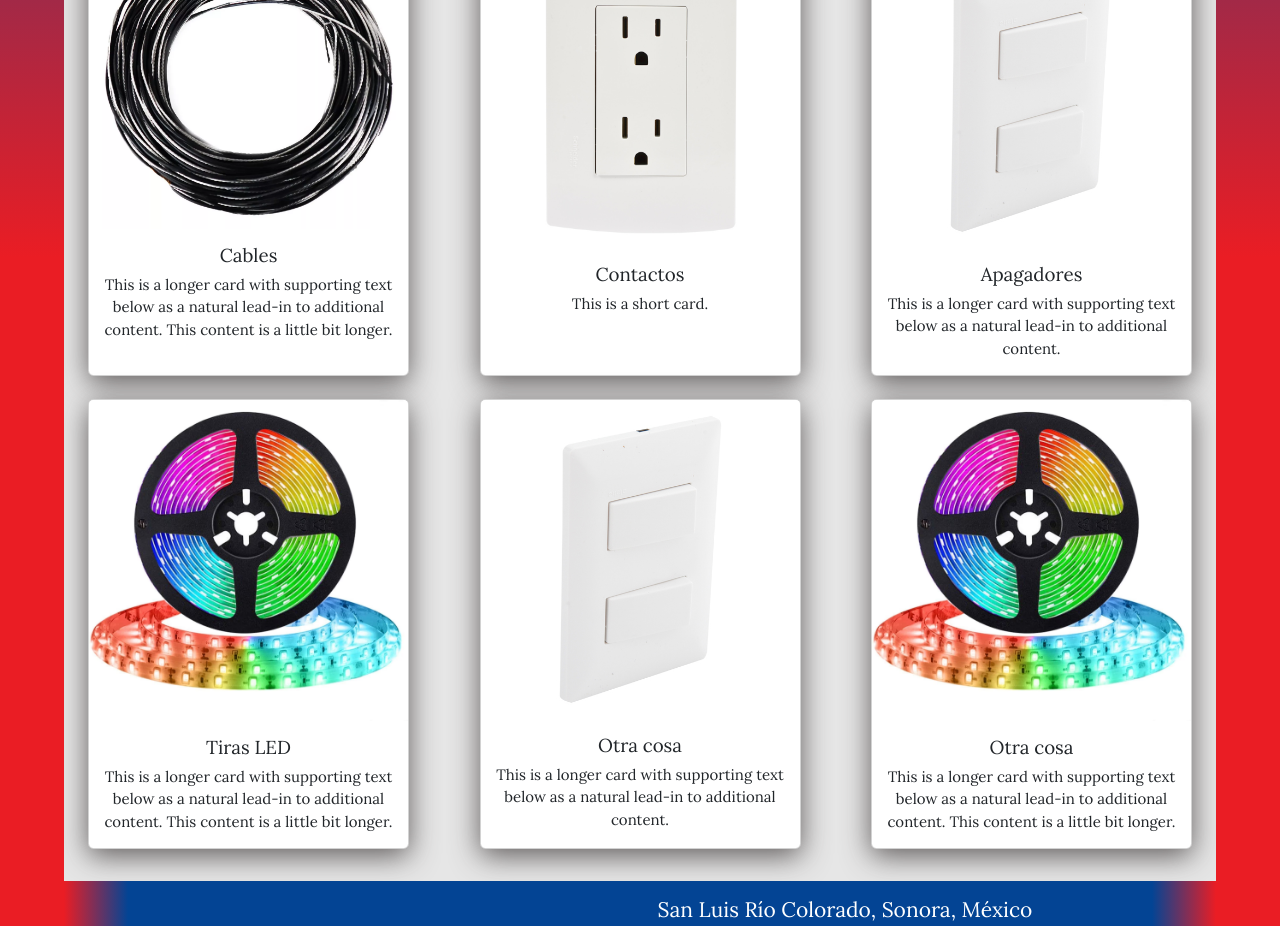
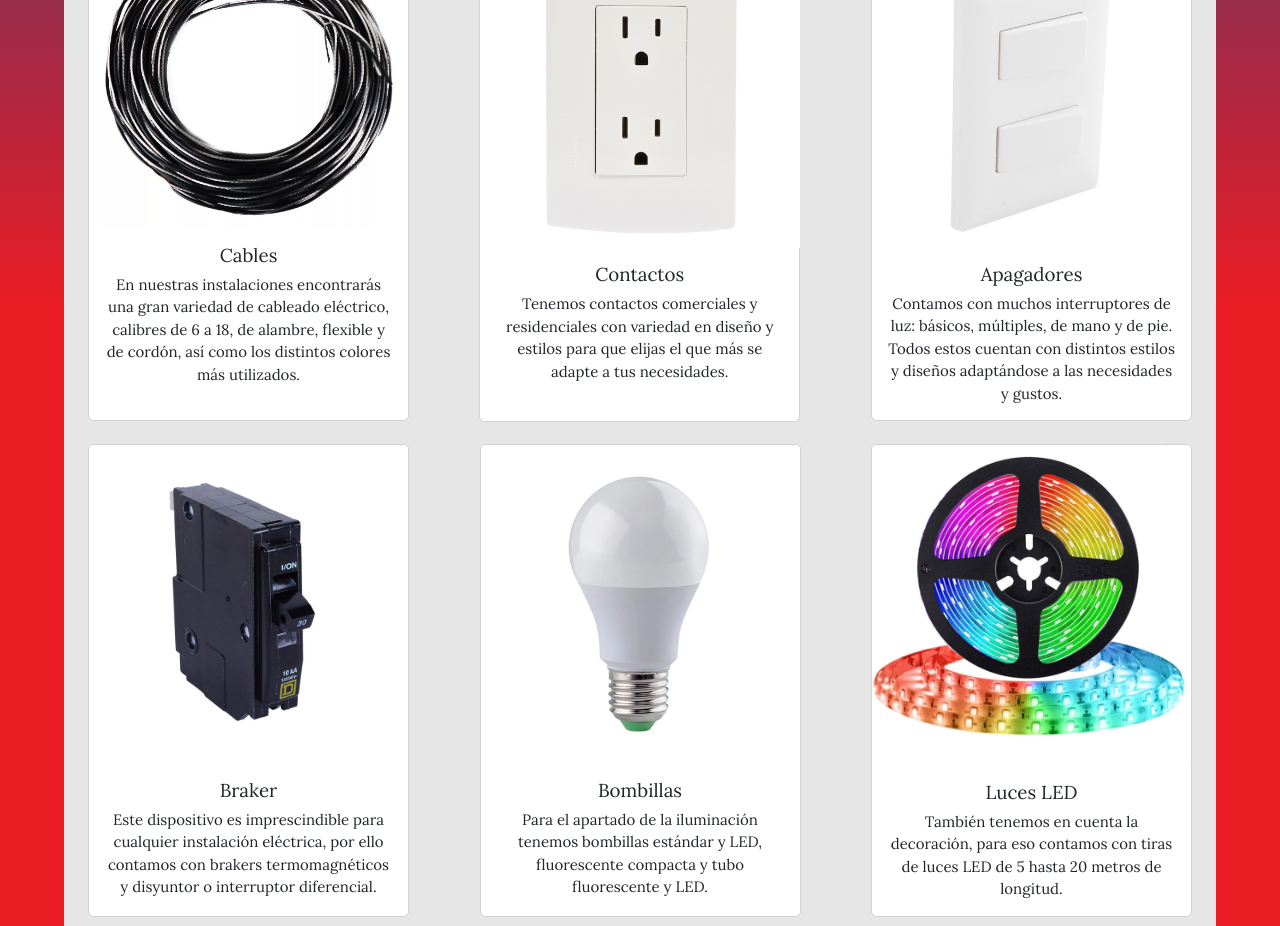
Before and after one commit to DanielHerrera24/Electrica-Janny, a website: page paginas/productos.html in a window 1280 px wide. Shown: the part 1197-2123 px from the top of the page. Drawn offline with nearby package versions, Linux system fonts and the light colour scheme.

Commit message:
Termino seccion productos

```diff
--- a/paginas/productos.html
+++ b/paginas/productos.html
@@ -68,77 +68,81 @@
             </div>
         </section>
         <section class="productos-seccion-2">
-            <div class="card mb-3 productos-card">
+            <div class="card mb-3 productos-card" data-aos="fade-right">
                 <div class="row g-0 productos-card-frase">
                     <div class="col-md-3">
-                        <img src="../imgs/productos-img-dibujo.jpg" class="img-fluid rounded-start" alt="Dibujos de productos">
+                        <img src="../imgs/productos-img-dibujo.jpg" class="img-fluid rounded-start"
+                            alt="Dibujos de productos">
                     </div>
                     <div class="col-md-8">
                         <div class="card-body productos-card-body">
                             <h5 class="card-title text-center">Productos y materiales eléctricos</h5>
-                            <p class="card-text text-center">Estos son algunos de los productos que encontrarás en Eléctrica Janny, todos con la mayor calidad
+                            <p class="card-text text-center">Estos son algunos de los productos que encontrarás en
+                                Eléctrica Janny, todos con la mayor calidad
                                 para que asegurar la durabilidad de cada material eléctrico que adquieras</p>
                         </div>
                     </div>
                 </div>
             </div>
             <div class="row row-cols-1 row-cols-sm-2 row-cols-md-3 g-4">
-                <div class="col">
+                <div class="col" data-aos="fade-right">
                     <div class="card h-100">
-                        <img src="../imgs/producto-cable-negro.jpg" class="card-img-top" alt="...">
+                        <img src="../imgs/producto-cable-negro.jpg" class="card-img-top" alt="Cable negro">
                         <div class="card-body productos-card-body">
                             <h5 class="card-title text-center">Cables</h5>
-                            <p class="card-text text-center">This is a longer card with supporting text below as a natural lead-in
-                                to additional content. This content is a little bit longer.</p>
+                            <p class="card-text text-center">En nuestras instalaciones encontrarás una gran variedad de
+                                cableado eléctrico, calibres de 6 a 18, de alambre, flexible y de cordón, así como los
+                                distintos colores más utilizados.</p>
                         </div>
                     </div>
                 </div>
-                <div class="col">
+                <div class="col" data-aos="zoom-in">
                     <div class="card h-100">
-                        <img src="../imgs/producto-enchufe1.jpg" class="card-img-top" alt="...">
+                        <img src="../imgs/producto-enchufe1.jpg" class="card-img-top" alt="Tomacorriente">
                         <div class="card-body productos-card-body">
                             <h5 class="card-title text-center">Contactos</h5>
-                            <p class="card-text text-center">This is a short card.</p>
+                            <p class="card-text text-center">Tenemos contactos comerciales y residenciales con variedad
+                                en diseño y estilos para que elijas el que más se adapte a tus necesidades.</p>
                         </div>
                     </div>
                 </div>
-                <div class="col">
+                <div class="col" data-aos="fade-left">
                     <div class="card h-100">
-                        <img src="../imgs/producto-apagador.jpg" class="card-img-top" alt="...">
+                        <img src="../imgs/producto-apagador.jpg" class="card-img-top" alt="Apagador doble">
                         <div class="card-body productos-card-body">
                             <h5 class="card-title text-center">Apagadores</h5>
-                            <p class="card-text text-center">This is a longer card with supporting text below as a natural lead-in
-                                to additional content.</p>
+                            <p class="card-text text-center">Contamos con muchos interruptores de luz: básicos,
+                                múltiples, de mano y de pie. Todos estos cuentan con distintos estilos y diseños
+                                adaptándose a las necesidades y gustos.</p>
                         </div>
                     </div>
                 </div>
-                <div class="col">
+                <div class="col" data-aos="fade-right">
                     <div class="card h-100">
-                        <img src="../imgs/tira-leds.jpg" class="card-img-top" alt="...">
+                        <img src="../imgs/producto-braker.jpg" class="card-img-top" alt="...">
                         <div class="card-body productos-card-body">
-                            <h5 class="card-title text-center">Tiras LED</h5>
-                            <p class="card-text text-center">This is a longer card with supporting text below as a natural lead-in
-                                to additional content. This content is a little bit longer.</p>
+                            <h5 class="card-title text-center">Braker</h5>
+                            <p class="card-text text-center">Este dispositivo es imprescindible para cualquier instalación eléctrica, por ello contamos con brakers termomagnéticos y disyuntor o interruptor diferencial.</p>
                         </div>
                     </div>
                 </div>
-                <div class="col">
+                <div class="col" data-aos="zoom-in">
                     <div class="card h-100">
-                        <img src="../imgs/producto-apagador.jpg" class="card-img-top" alt="...">
+                        <img src="../imgs/producto-foco-led.webp" class="card-img-top" alt="...">
                         <div class="card-body productos-card-body">
-                            <h5 class="card-title text-center">Otra cosa</h5>
-                            <p class="card-text text-center">This is a longer card with supporting text below as a natural lead-in
-                                to additional content.</p>
+                            <h5 class="card-title text-center">Bombillas</h5>
+                            <p class="card-text text-center">Para el apartado de la iluminación tenemos bombillas
+                                estándar y LED, fluorescente compacta y tubo fluorescente y LED.</p>
                         </div>
                     </div>
                 </div>
-                <div class="col">
+                <div class="col" data-aos="fade-left">
                     <div class="card h-100">
-                        <img src="../imgs/tira-leds.jpg" class="card-img-top" alt="...">
+                        <img src="../imgs/tira-leds.jpg" class="card-img-top" alt="Tira de luces leds de colores">
                         <div class="card-body productos-card-body">
-                            <h5 class="card-title text-center">Otra cosa</h5>
-                            <p class="card-text text-center">This is a longer card with supporting text below as a natural lead-in
-                                to additional content. This content is a little bit longer.</p>
+                            <h5 class="card-title text-center">Luces LED</h5>
+                            <p class="card-text text-center">También tenemos en cuenta la decoración, para eso contamos
+                                con tiras de luces LED de 5 hasta 20 metros de longitud.</p>
                         </div>
                     </div>
                 </div>
--- a/styles/scss/pages/_servicios.scss
+++ b/styles/scss/pages/_servicios.scss
@@ -2,7 +2,6 @@
 .card {
     margin: 0 3vh 0 3vh;
     z-index: -1;
-    box-shadow: $box-shadow-imgs;
 
     &-group {
         margin: 5vh;
```
Also changed, not shown: imgs/producto-braker.jpg (added), imgs/producto-foco-led.webp (added), styles/css/style.css, 1 other file.
